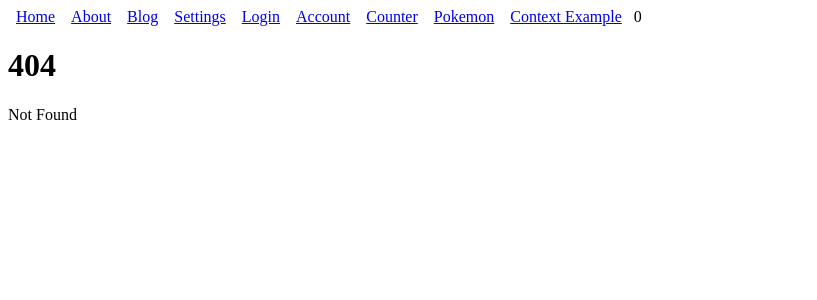
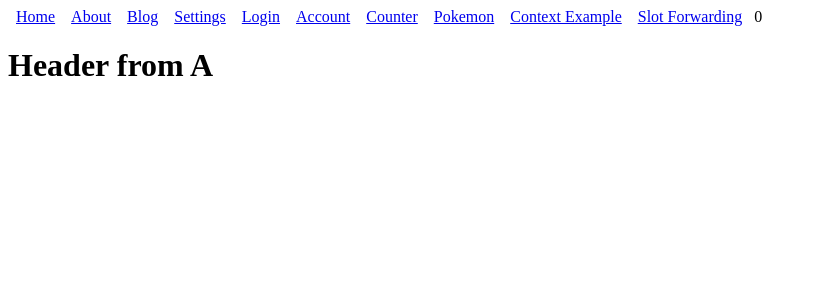
Before and after one commit to JackDiSalvatore/test-svelte-app, a SvelteKit app: page /slot-forwarding in a window 1280 px wide. Before the commit this address had no page. Shown: the top 300 px of the page, without its empty margins (0-817 px from the left). Built offline with nearby package versions, Linux system fonts and the light colour scheme.

Commit message:
primative slot forwarding
Signed-off-by: jackdisalvatore <jackp.disalvatore@gmail.com>

```diff
--- a/src/routes/+layout.js
+++ b/src/routes/+layout.js
@@ -10,7 +10,8 @@ export function load() {
 			{ title: 'Account', link: '/account' },
 			{ title: 'Counter', link: '/counter' },
 			{ title: 'Pokemon', link: '/pokemon'},
-			{ title: 'Context Example', link: '/context-example'}
+			{ title: 'Context Example', link: '/context-example'},
+			{ title: 'Slot Forwarding', link: '/slot-forwarding' }
 		]
 	}
 }
--- /dev/null
+++ b/src/routes/slot-forwarding/+page.svelte
@@ -0,0 +1,5 @@
+<script>
+	import A from './A.svelte';
+</script>
+
+<A/>
--- /dev/null
+++ b/src/routes/slot-forwarding/A.svelte
@@ -0,0 +1,9 @@
+<script>
+	import B from './B.svelte';
+</script>
+
+<B>
+	<div slot='b-header'>
+		<h1>Header from A</h1>
+	</div>
+</B>
--- /dev/null
+++ b/src/routes/slot-forwarding/B.svelte
@@ -0,0 +1,9 @@
+<script>
+	import C from './C.svelte';
+</script>
+
+<C>
+	<svelte:fragment slot="header">
+		<slot name="b-header" />
+	</svelte:fragment>
+</C>
--- /dev/null
+++ b/src/routes/slot-forwarding/C.svelte
@@ -0,0 +1,3 @@
+<slot name="header"/>
+<slot name="content"/>
+<slot name="footer"/>
```
